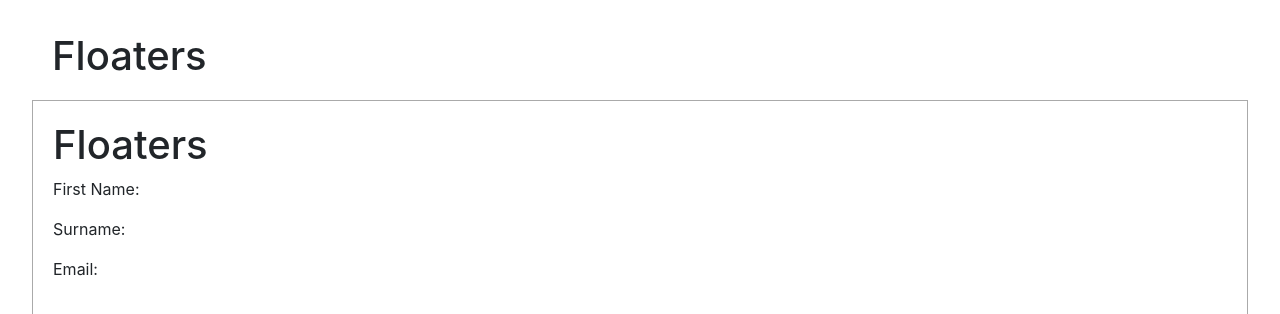
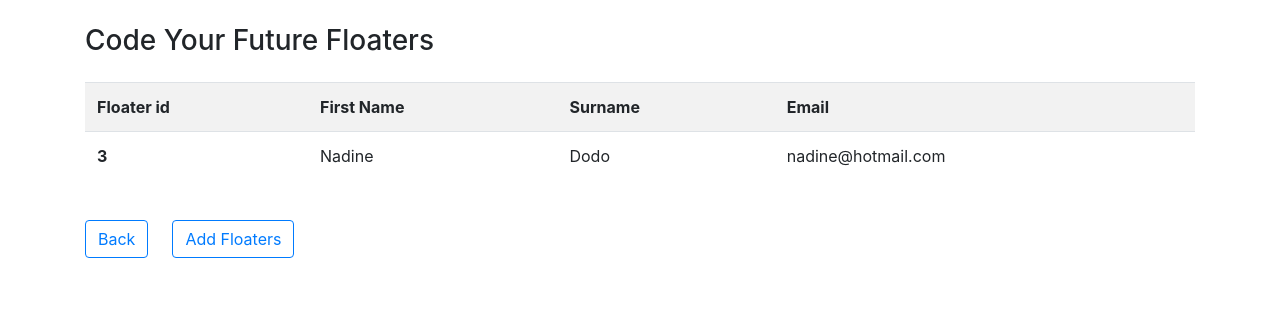
Before and after one commit to MHDGhanemBalhawan/events-calendar, a React (Create React App) app in the folder frontend/: page /admin/floaters in a window 1280 px wide. Shown: the top 314 px of the page. Built offline with nearby package versions, Linux system fonts and the light colour scheme; no server answers.

Commit message:
new page to see all floaters

```diff
--- a/frontend/src/App.js
+++ b/frontend/src/App.js
@@ -66,7 +66,7 @@ class App extends Component {
                             exact
                             path="/admin/floaters"
                             render={() => (
-                                <Floaters mentors={this.state.mentors} />
+                                <Floaters/>
                             )}
                         />
                     </div>
--- a/frontend/src/Components/Floaters/Floater.js
+++ /dev/null
@@ -1,16 +0,0 @@
-import React from "react";
-import "../../Style/Event.css";
-import "../../Style/Events.css";
-
-const Floater = props => {
-    return (
-        <span>
-            <h1>Floaters</h1>
-            <p>First Name: {props.floater_fname}</p>
-            <p>Surname: {props.floater_surname}</p>
-            <p>Email: {props.floater_email}</p>
-        </span>
-    );
-};
-
-export default Floater;
--- a/frontend/src/Components/Floaters/Floaters.js
+++ b/frontend/src/Components/Floaters/Floaters.js
@@ -1,15 +1,16 @@
 import React from "react";
-import Floater from "./Floater.js";
 import "../../Style/Event.css";
 
-export default class Floaters extends React.Component{
+export default class Floaters extends React.Component {
     state = {
-        mentors: [{
+        mentors: [
+            {
                 floater_id: 3,
                 floater_fname: "Nadine",
                 floater_surname: "Dodo",
                 floater_email: "nadine@hotmail.com"
-        }]
+            }
+        ]
     };
 
     componentDidMount() {
@@ -19,23 +20,41 @@ export default class Floaters extends React.Component{
                 this.setState({ mentors: data1 });
             });
     }
+
     render() {
         return (
-                     <div className="events">
-                         <h1 className="event_titles">Floaters</h1>
-                         {this.state.mentors.map(function(floater, i) {
+            <div className="container mt-2">
+                <div className=" mb-4 mt-4">
+                    <h className="h3 mb-4">Code Your Future Floaters</h>
+                </div>
+                <table className="table table-striped table-hover ">
+                    <tbody>
+                        <tr>
+                            <th scope="col">Floater id</th>
+                            <th scope="col">First Name </th>
+                            <th scope="col">Surname </th>
+                            <th scope="col">Email</th>
+                        </tr>
+                        {this.state.mentors.map(function(floater) {
                             return (
-                                 <div className="event">
-                                     <Floater
-                                         key={i}
-                                         name={floater.floater_fname}
-                                         description={floater.surname}
-                                         email={floater.floater_email}
-                                     />
-                                 </div>
+                                <tr key={floater.floater_id}>
+                                    <th scope="row">{floater.floater_id}</th>
+                                    <td>{floater.floater_fname}</td>
+                                    <td>{floater.floater_surname}</td>
+                                    <td>{floater.floater_email}</td>
+                                </tr>
                             );
                         })}
+                    </tbody>
+                </table>
+
+                <button className="btn btn-outline-primary mr-4 mb-2 mt-4">
+                    <a href="/admin">Back</a>
+                </button>
+                <button className="btn btn-outline-primary mr-4 mb-2 mt-4">
+                    <a href="/admin/floaters/add">Add Floaters</a>
+                </button>
             </div>
         );
     }
-};
+}
```
Lines whose indentation alone changed are shown as unchanged.
